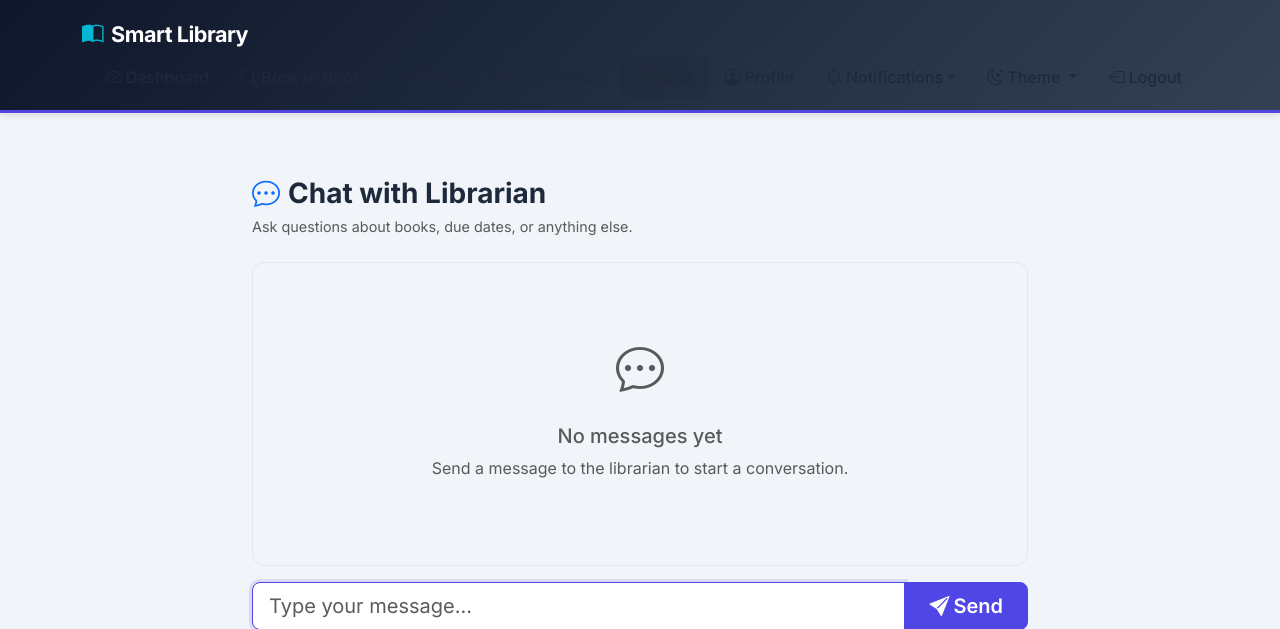
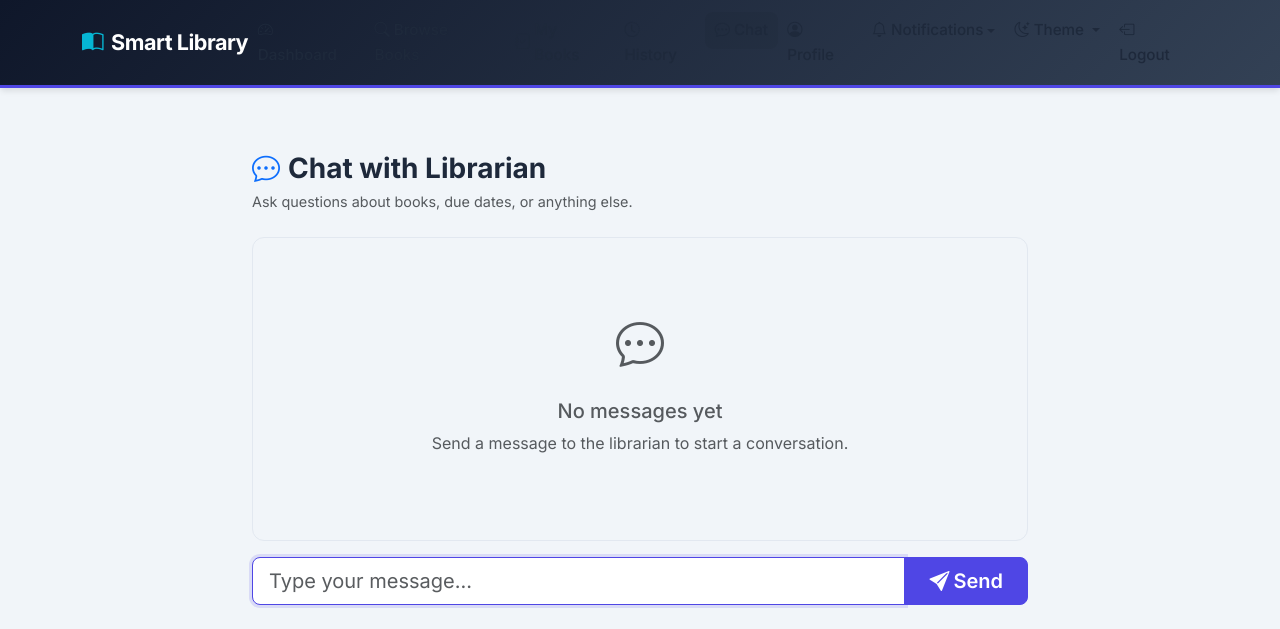
Before and after one commit to Kakarot-MUI/OLMS, a Flask app: page /user/chat in a window 1280 px wide. Shown: the top 629 px of the page. Run offline with Flask 3, Linux system fonts and the light colour scheme; a user stored in the database is signed in; data comes from the database, SQL or seed files in the repository; data that the repository does not hold is empty; some libraries are stand-ins or nearby versions.

Commit message:
Fix navbar link overflow by adjusting CSS padding and font size

```diff
--- a/app/static/css/style.css
+++ b/app/static/css/style.css
@@ -168,7 +168,10 @@ a:hover {
 .navbar-olms .nav-link {
     color: rgba(255, 255, 255, 0.8) !important;
     font-weight: 500;
-    padding: 0.5rem 1rem !important;
+    padding: 0.4rem 0.6rem !important;
+    /* Reduced padding */
+    font-size: 0.95rem;
+    /* Slightly smaller font */
     border-radius: var(--radius-sm);
     transition: var(--transition);
 }
--- a/app/templates/user/layout.html
+++ b/app/templates/user/layout.html
@@ -2,7 +2,7 @@
 
 {% block body %}
 {# ── Top Navbar ──────────────────────────────────────────────── #}
-<nav class="navbar navbar-expand-lg navbar-olms" style="flex-wrap: wrap;">
+<nav class="navbar navbar-expand-lg navbar-olms">
     <div class="container">
         <!-- Toggler on the left (Mobile) -->
         <button class="navbar-toggler me-2 border-0 px-1" type="button" data-bs-toggle="offcanvas"
```
